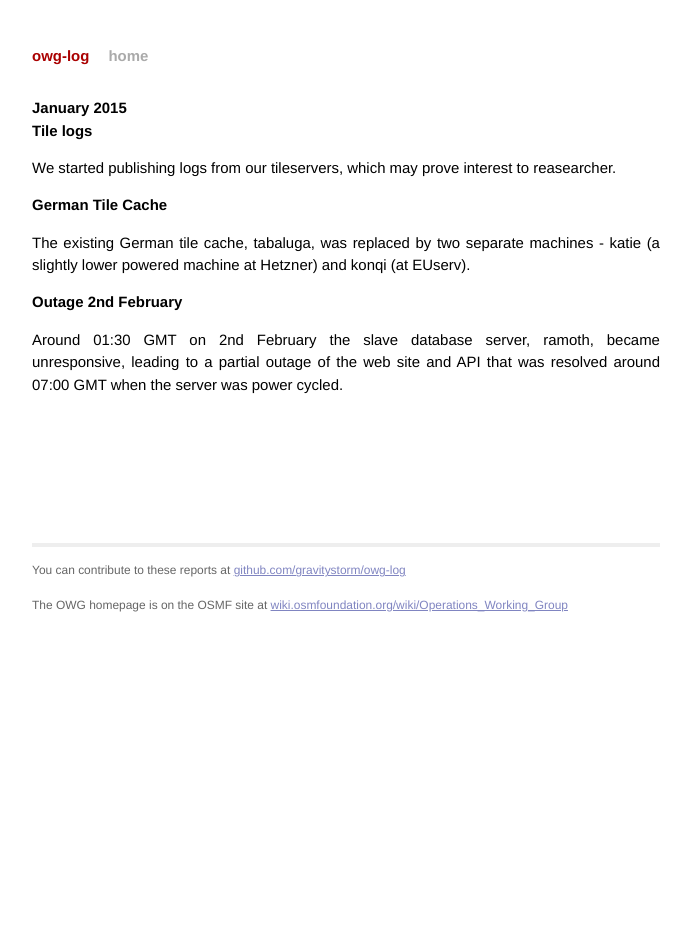
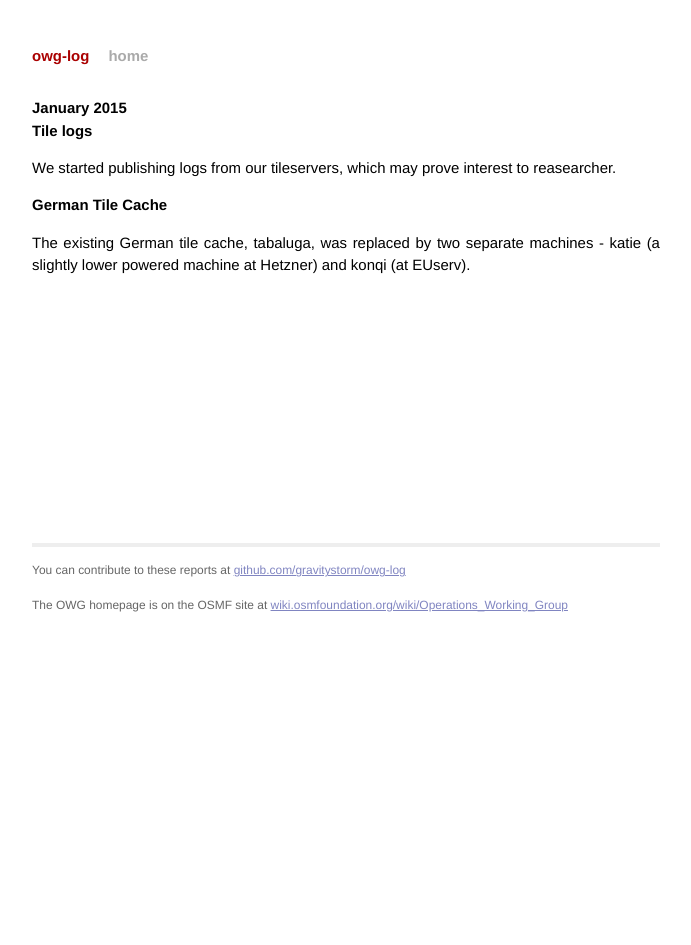
Before and after one commit to openstreetmap/owg-website, a Jekyll site: the page built from _posts/2015-01-01-january.md, in a window 1280 px wide. Shown: the whole page, without its empty margins (294-985 px from the left). Built offline with Jekyll 4.4.1, drawn with Linux system fonts in a browser that asks for light colours; Markdown is read by kramdown in place of the engine named in the settings.

Commit message:
Update 2015-01-01-january.md

```diff
--- a/_posts/2015-01-01-january.md
+++ b/_posts/2015-01-01-january.md
@@ -11,7 +11,3 @@ We started publishing logs from our tileservers, which may prove interest to rea
 # German Tile Cache
 
 The existing German tile cache, tabaluga, was replaced by two separate machines - katie (a slightly lower powered machine at Hetzner) and konqi (at EUserv).
-
-# Outage 2nd February
-
-Around 01:30 GMT on 2nd February the slave database server, ramoth, became unresponsive, leading to a partial outage of the web site and API that was resolved around 07:00 GMT when the server was power cycled.
```
